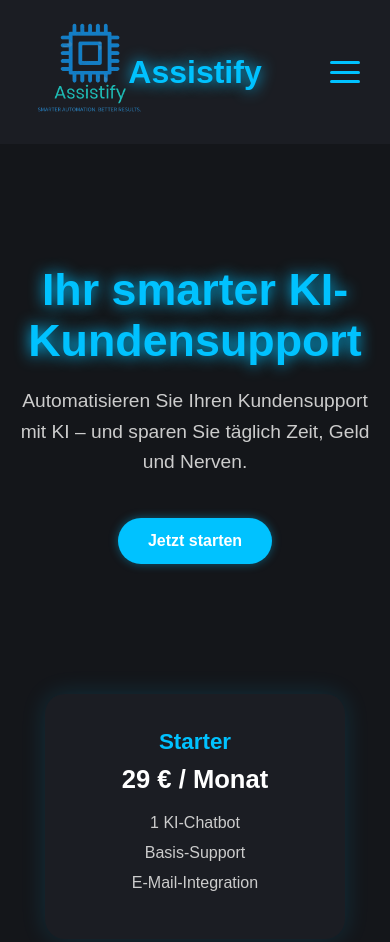
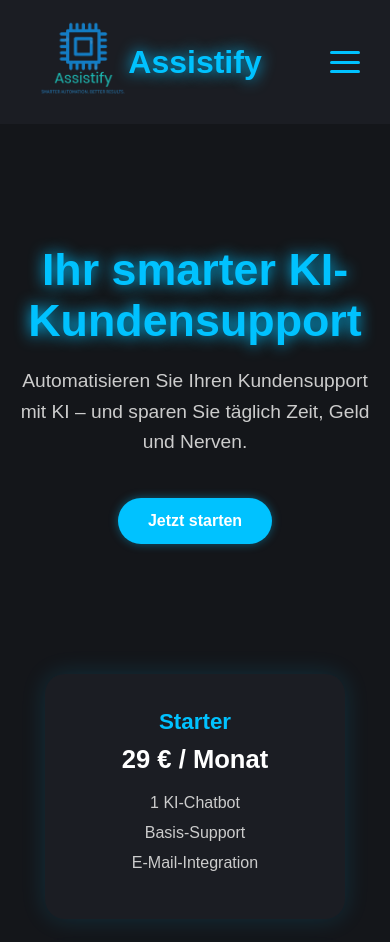
Before and after one commit to fatihucarrrr-coder/assistify-frontend, a website: page assistify-landing/index.html in a window 390 px wide. Shown: the top 942 px of the page. Drawn offline with Linux system fonts and the light colour scheme.

Commit message:
Fix: Mobile Logo kleiner und links verschoben

```diff
--- a/assistify-landing/style.css
+++ b/assistify-landing/style.css
@@ -41,7 +41,7 @@ header {
 .brand-name {
   position: absolute;
   left: 50%;
-  transform: translateX(-50%); /* Perfekt zentriert */
+  transform: translateX(-50%);
   top: 50%;
   transform: translate(-50%, -50%);
 }
@@ -317,8 +317,10 @@ footer a:hover {
     padding: 20px 30px;
   }
 
+  /* Logo auf Handy kleiner & leicht nach links */
   .logo-area img {
-    height: 100px;
+    height: 80px !important;
+    margin-left: 5px !important;
   }
 
   .brand-name h2 {
```
